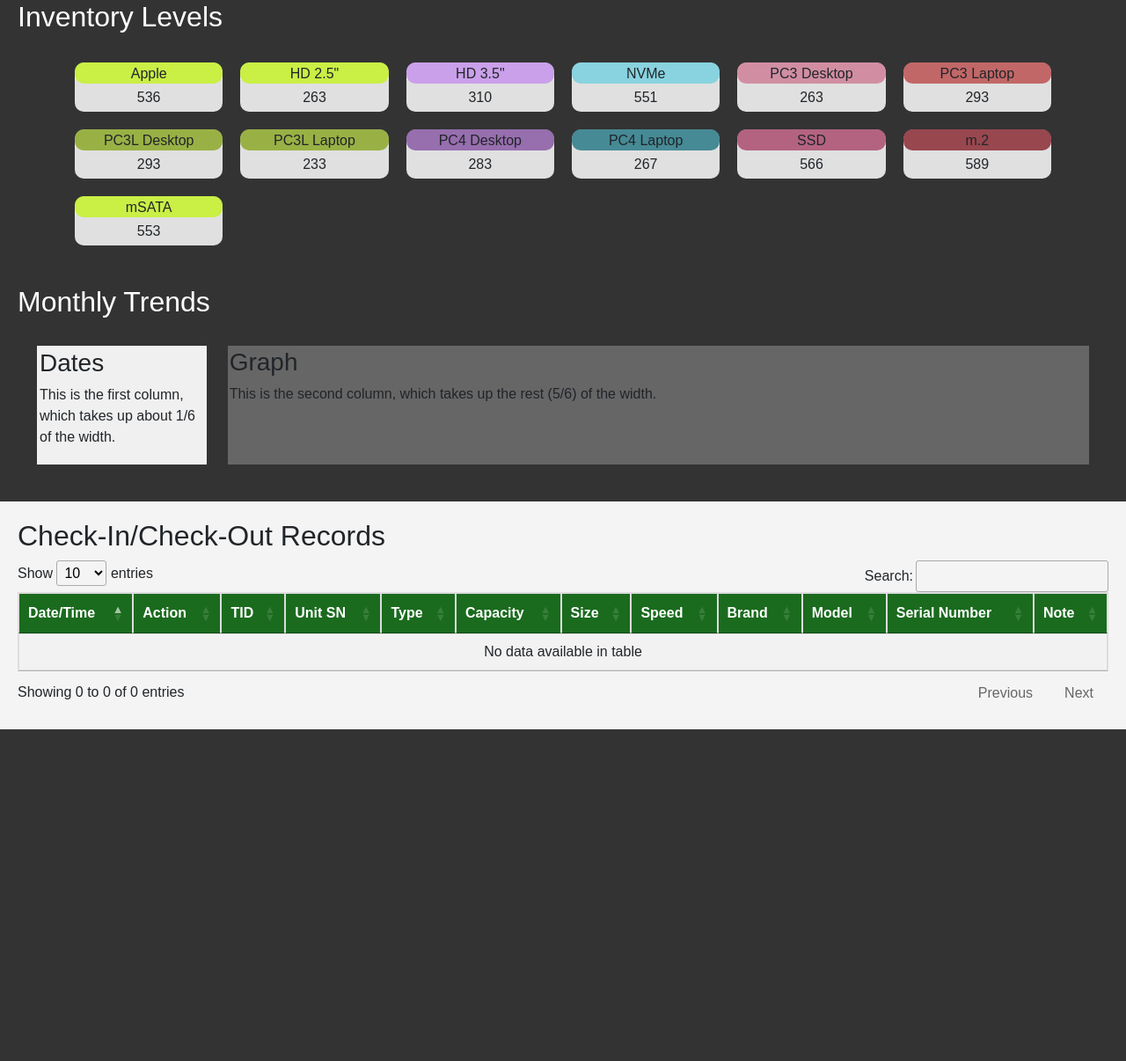
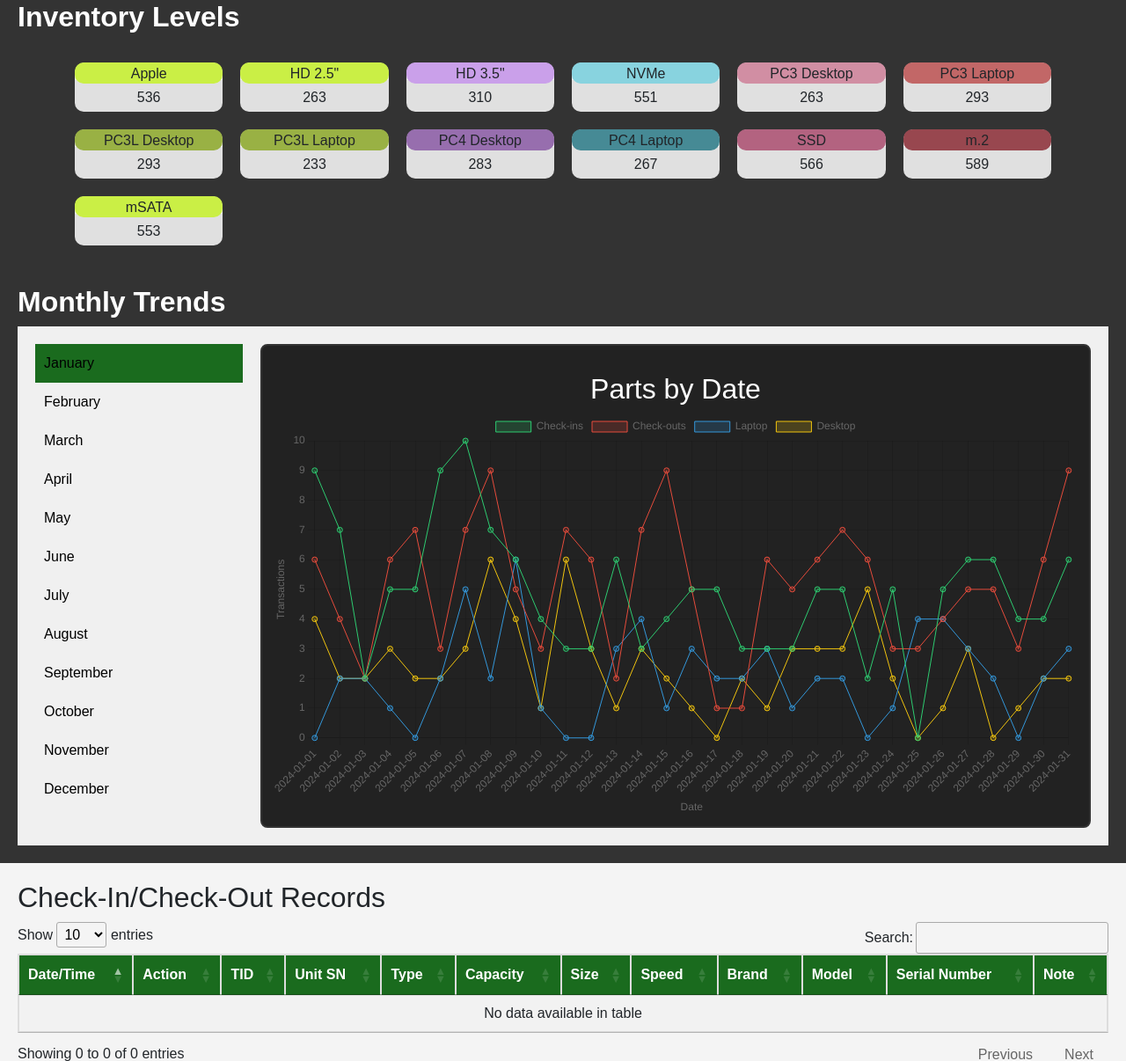
Before and after one commit to mnothman/HD-Requester, a Flask app: template templates/dashboard.html in a window 1280 px wide. Shown: the part 146-1352 px from the top of the page at 88% size. Before the commit the page ends 975 px from the top, so only its background shows below. Run offline with Flask 3, Linux system fonts and the light colour scheme; the template is opened without the code that fills it, so the values that code supplies are empty; data comes from the database, SQL or seed files in the repository; some libraries are stand-ins or nearby versions.

Commit message:
AA-84 & AA-98 Monthly Trends chart data

```diff
--- a/static/css/dashboard.css
+++ b/static/css/dashboard.css
@@ -76,6 +76,7 @@
 
   #inventory-levels H2, #monthly-trends H2 {
     color: #ffffff;
+    font-weight: bold;
   }
 
   .inventory-levels-container {
@@ -185,3 +186,55 @@
         grid-template-columns: 1fr; /* Stack the boxes in one column on very small screens */
     }
 }
+
+#parts-by-date-title {
+  text-align: center;
+  font-size: 2em;
+  margin-top: 20px;
+  color: white;
+}
+
+.monthly-trends {
+  display: flex;
+  background-color: #f0f0f0;
+  color: black;
+  padding: 20px;
+}
+
+.monthly-trends-menu {
+  width: 20%;
+  margin-right: 20px;
+}
+
+.monthly-trends-menu ul {
+  list-style: none;
+  padding: 0;
+  font-size: 20;
+}
+
+.monthly-trends-menu ul li {
+  padding: 10px;
+  cursor: pointer;
+  font-size: 20;
+}
+
+.monthly-trends-menu ul li:hover {
+  background-color:  rgb(26, 107, 30);
+}
+
+.monthly-trends-menu ul li.active {
+  background-color:  rgb(26, 107, 30);
+}
+
+.monthly-trends-graph-column {
+  width: 80%;
+  background-color: #222;
+  color: white;
+  padding: 10px;
+  border-radius: 8px;
+}
+
+canvas {
+  max-width: 100%;
+  height: 400px;
+}
--- a/static/js/dashboard.js
+++ b/static/js/dashboard.js
@@ -224,3 +224,95 @@ function checkPartStatus(data) {
             }
         });
 }
+
+$(document).ready(function () {
+    const monthsList = $('#monthsList li');
+    let trendsChart;
+
+    // Initialize chart
+    const ctx = document.getElementById('trendsChart').getContext('2d');
+    function initChart(labels, datasets) {
+        if (trendsChart) {
+            trendsChart.destroy();
+        }
+        trendsChart = new Chart(ctx, {
+            type: 'line',
+            data: {
+                labels: labels,  // Dates
+                datasets: datasets  // Array of datasets: check-ins, check-outs)
+            },
+            options: {
+                responsive: true,
+                scales: {
+                    x: {
+                        title: { display: true, text: 'Date' }
+                    },
+                    y: {
+                        title: { display: true, text: 'Transactions' },
+                        beginAtZero: true
+                    }
+                }
+            }
+        });
+    }
+
+    // Handle month click
+    monthsList.on('click', function () {
+        monthsList.removeClass('active'); // Remove active class from all months
+        $(this).addClass('active');  // Add active class to the clicked month
+
+        const month = $(this).data('month');
+        const year = new Date().getFullYear();
+
+        // Fetch trends data
+        $.getJSON(`/get_trends?month=${month}&year=${year}`, function (response) {
+            console.log(response);
+            if (response.status === 'success') {
+                const trends = response.data;
+
+                const dates = Object.keys(trends);
+                const checkIns = dates.map(date => trends[date].check_ins);
+                const checkOuts = dates.map(date => trends[date].check_outs);
+                const laptops = dates.map(date => trends[date].laptop_transactions);
+                const desktops = dates.map(date => trends[date].desktop_transactions);
+
+                const datasets = [
+                    {
+                        label: 'Check-ins',
+                        data: checkIns,
+                        backgroundColor: 'rgba(46, 204, 113, 0.2)',
+                        borderColor: 'rgba(46, 204, 113, 1)',
+                        borderWidth: 1
+                    },
+                    {
+                        label: 'Check-outs',
+                        data: checkOuts,
+                        backgroundColor: 'rgba(231, 76, 60, 0.2)',
+                        borderColor: 'rgba(231, 76, 60, 1)',
+                        borderWidth: 1
+                    },
+                    {
+                        label: 'Laptop',
+                        data: laptops,
+                        backgroundColor: 'rgba(52, 152, 219, 0.2)',
+                        borderColor: 'rgba(52, 152, 219, 1)',
+                        borderWidth: 1
+                    },
+                    {
+                        label: 'Desktop',
+                        data: desktops,
+                        backgroundColor: 'rgba(241, 196, 15, 0.2)',
+                        borderColor: 'rgba(241, 196, 15, 1)',
+                        borderWidth: 1
+                    }
+                ];
+
+                initChart(dates, datasets);
+            } else {
+                console.error('Error fetching trends:', response.message);
+            }
+        });
+    });
+
+    monthsList.first().trigger('click');
+});
--- a/templates/dashboard.html
+++ b/templates/dashboard.html
@@ -10,6 +10,10 @@
 
     <!-- DataTables CSS for Sorting and Searching -->
     <link rel="stylesheet" href="https://cdn.datatables.net/1.11.5/css/jquery.dataTables.min.css">
+
+    <!--Graph: Chart.js -->
+    <script src="https://cdn.jsdelivr.net/npm/chart.js"></script>
+
 </head>
 
 <body>
@@ -26,22 +30,40 @@
 
     <!-- Main Content -->
     <div class="content">
+
+        <!-- Inventory Levels -->
         <div id="inventory-levels" class="table-container">
             <h2>Inventory Levels</h2>
             <div class="inventory-levels-container"></div>
         </div>
+
+        <!-- Monthly Trends -->
         <div id="monthly-trends" class="table-container">
-            <h2>Monthly Trends</h2>
-            <div class="monthly-trends-container">
-                <div class="monthly-trends-date-column">
-                    <h3>Dates</h3>
-                    <p>This is the first column, which takes up about 1/6 of the width.</p>
+            <h2> Monthly Trends</h2>
+            <div class="monthly-trends">
+                <div class="monthly-trends-menu">
+                    <ul id="monthsList">
+                        <li data-month="1">January</li>
+                        <li data-month="2">February</li>
+                        <li data-month="3">March</li>
+                        <li data-month="4">April</li>
+                        <li data-month="5">May</li>
+                        <li data-month="6">June</li>
+                        <li data-month="7">July</li>
+                        <li data-month="8">August</li>
+                        <li data-month="9">September</li>
+                        <li data-month="10">October</li>
+                        <li data-month="11">November</li>
+                        <li data-month="12">December</li>
+                    </ul>
                 </div>
+
                 <div class="monthly-trends-graph-column">
-                    <h3>Graph</h3>
-                    <p>This is the second column, which takes up the rest (5/6) of the width.</p>
+                    <h3 id="parts-by-date-title">Parts by Date</h3>
+                    <canvas id="trendsChart"></canvas>
                 </div>
             </div>
+
         </div>
         <!-- Table for displaying records -->
         <div class="table-container">
```
